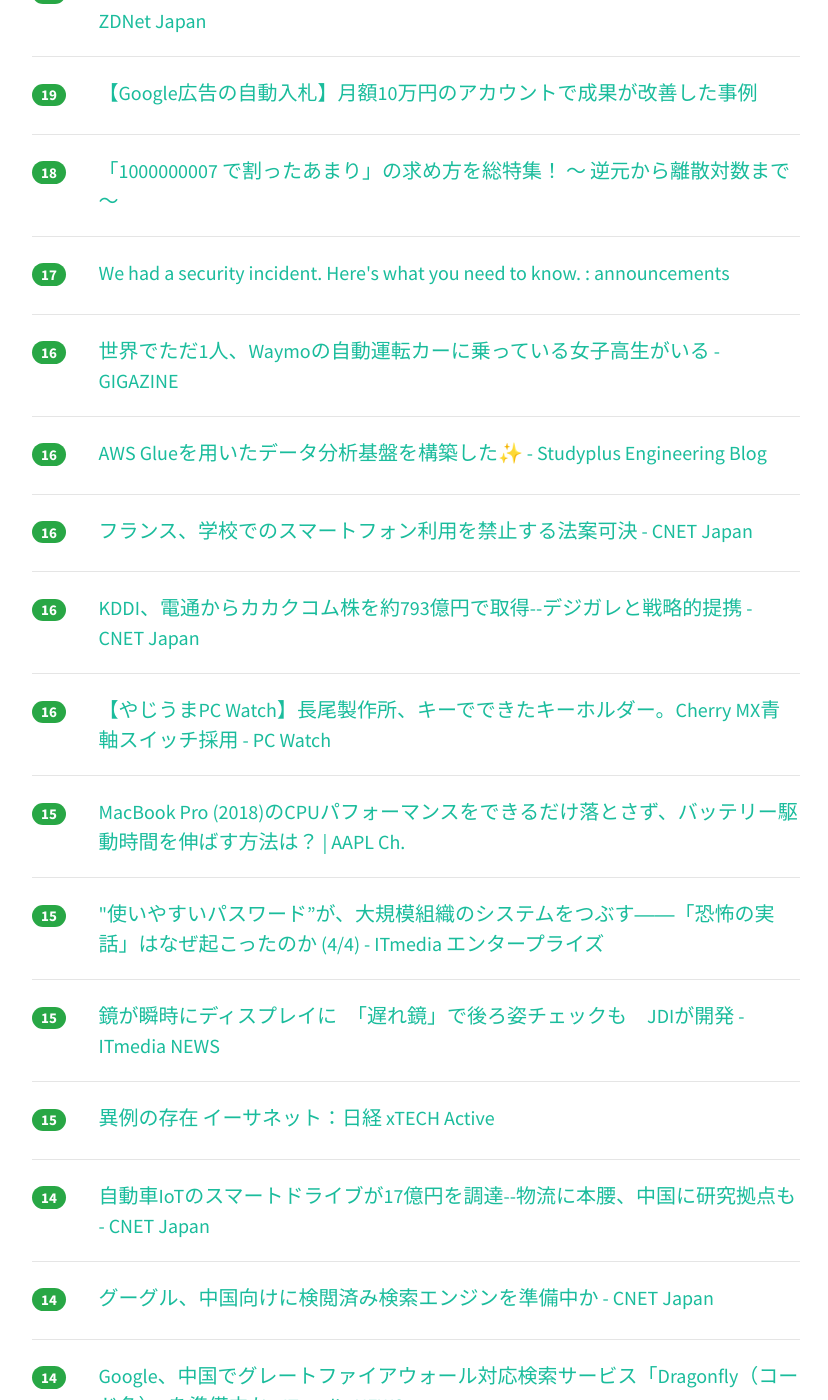
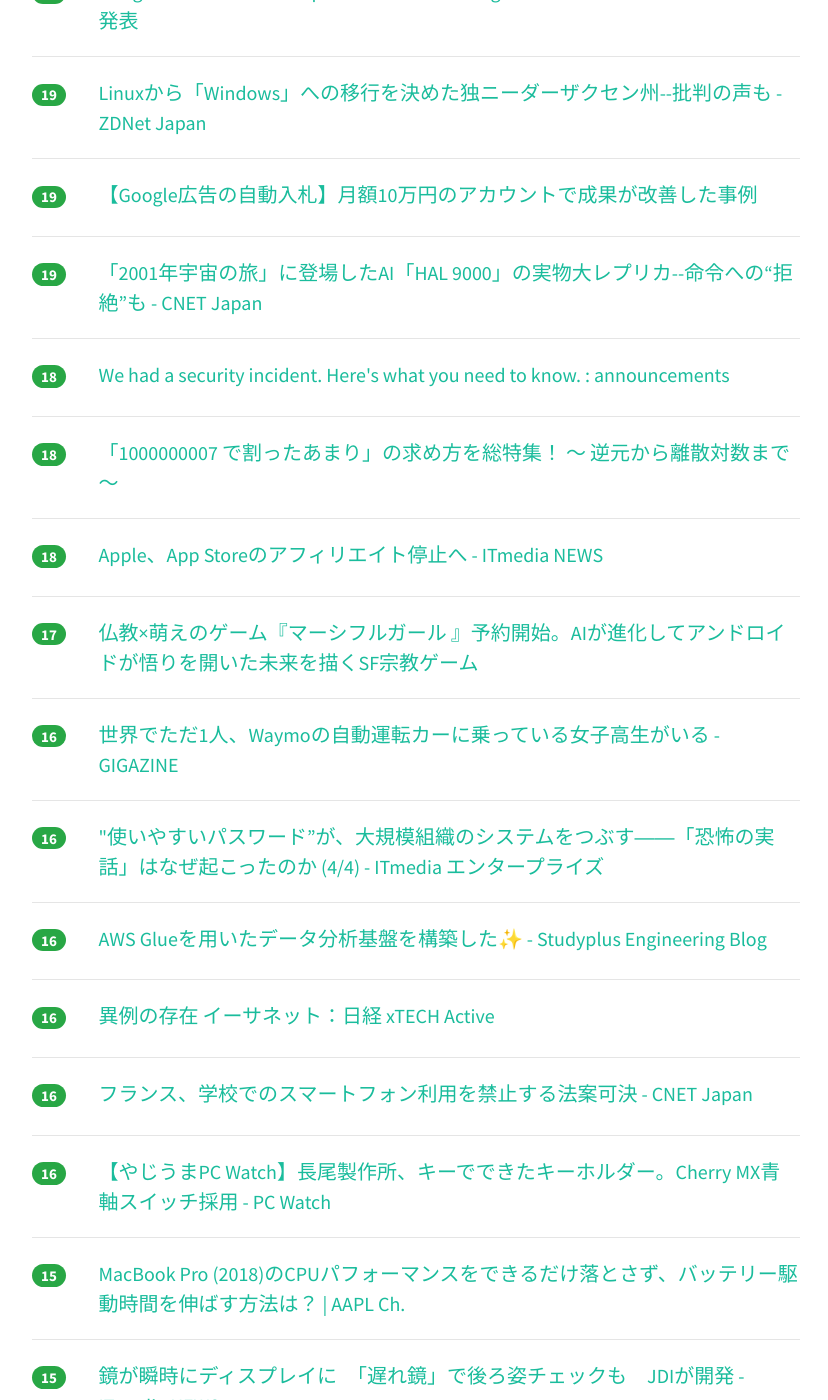
Before and after one commit to yatta47/hatena-matome-site, a Jekyll site: the page built from _posts/2018-08-02-hatena.md, in a window 1280 px wide and 1400 px high, scrolled down 3577 px. Shown: the whole window, without its empty margins (224-1052 px from the left). Built offline with Jekyll 4.4.1, drawn with Linux system fonts in a browser that asks for light colours; nearby versions of some CDN libraries; some of the changed text lies outside the part shown.

Commit message:
Updated 2018-08-02

```diff
--- a/_posts/2018-08-02-hatena.md
+++ b/_posts/2018-08-02-hatena.md
@@ -1,10 +1,10 @@
 ---
 layout: post
 title:  "2018-08-02 はてぶIT"
-date:   2018-08-02 18:01:21
+date:   2018-08-02 19:01:15
 tags: [it-hotentry]
 ---
-74 件のデータあり
+77 件のデータあり
 
 <hr><div class="row">
 <div class="col-1"><span class="badge badge-pill badge-success h2">201</span></div>
@@ -12,13 +12,18 @@ tags: [it-hotentry]
 </div>
 <hr>
 <div class="row">
-<div class="col-1"><span class="badge badge-pill badge-success h2">172</span></div>
+<div class="col-1"><span class="badge badge-pill badge-success h2">181</span></div>
 <div class="col-11"><a href='https://www.shoeisha.co.jp/book/detail/9784798155364' target='_blank'>技術者のための線形代数学 大学の基礎数学を本気で学ぶ（中井悦司）｜翔泳社の本</a></div>
 </div>
 <hr>
 <div class="row">
-<div class="col-1"><span class="badge badge-pill badge-success h2">164</span></div>
+<div class="col-1"><span class="badge badge-pill badge-success h2">173</span></div>
 <div class="col-11"><a href='https://techlife.cookpad.com/entry/2018/08/02/110000' target='_blank'>Chaos Engineering やっていく宣言 - クックパッド開発者ブログ</a></div>
+</div>
+<hr>
+<div class="row">
+<div class="col-1"><span class="badge badge-pill badge-success h2">127</span></div>
+<div class="col-11"><a href='https://type.jp/et/feature/8350' target='_blank'>及川卓也×日本マイクロソフト澤円が語る、エンジニアの成長に必要な条件「ぼんやり生きているオジサンたちは無視して構いません」 - エンジニアtype | 転職＠type</a></div>
 </div>
 <hr>
 <div class="row">
@@ -28,17 +33,22 @@ tags: [it-hotentry]
 <hr>
 <div class="row">
 <div class="col-1"><span class="badge badge-pill badge-success h2">98</span></div>
-<div class="col-11"><a href='https://type.jp/et/feature/8350' target='_blank'>及川卓也×日本マイクロソフト澤円が語る、エンジニアの成長に必要な条件「ぼんやり生きているオジサンたちは無視して構いません」 - エンジニアtype | 転職＠type</a></div>
-</div>
-<hr>
-<div class="row">
-<div class="col-1"><span class="badge badge-pill badge-success h2">95</span></div>
 <div class="col-11"><a href='https://note.mu/usagimaruma/n/n0c608c327e0c' target='_blank'>iOSにおける半モーダルビューの解釈｜usagimaru｜note</a></div>
 </div>
 <hr>
 <div class="row">
-<div class="col-1"><span class="badge badge-pill badge-success h2">84</span></div>
+<div class="col-1"><span class="badge badge-pill badge-success h2">86</span></div>
 <div class="col-11"><a href='https://qiita.com/monkeydaichan/items/299ba3c6b69c8f4c6c12' target='_blank'>[超簡単！]kubernetesでオートスケール</a></div>
+</div>
+<hr>
+<div class="row">
+<div class="col-1"><span class="badge badge-pill badge-success h2">57</span></div>
+<div class="col-11"><a href='https://gigazine.net/news/20180801-evolving-floorplans/' target='_blank'>遺伝的アルゴリズムを使って「学校の間取り」を考えたらどうなるのか？ - GIGAZINE</a></div>
+</div>
+<hr>
+<div class="row">
+<div class="col-1"><span class="badge badge-pill badge-success h2">51</span></div>
+<div class="col-11"><a href='https://blog.r3it.com/aws-appsync-20180406-9a24668328d1' target='_blank'>サーバーレスSPAのゲームルールを変える AWS AppSync – R3 Cloud Journey</a></div>
 </div>
 <hr>
 <div class="row">
@@ -47,22 +57,12 @@ tags: [it-hotentry]
 </div>
 <hr>
 <div class="row">
-<div class="col-1"><span class="badge badge-pill badge-success h2">49</span></div>
-<div class="col-11"><a href='https://blog.r3it.com/aws-appsync-20180406-9a24668328d1' target='_blank'>サーバーレスSPAのゲームルールを変える AWS AppSync – R3 Cloud Journey</a></div>
-</div>
-<hr>
-<div class="row">
-<div class="col-1"><span class="badge badge-pill badge-success h2">47</span></div>
-<div class="col-11"><a href='https://gigazine.net/news/20180801-evolving-floorplans/' target='_blank'>遺伝的アルゴリズムを使って「学校の間取り」を考えたらどうなるのか？ - GIGAZINE</a></div>
-</div>
-<hr>
-<div class="row">
-<div class="col-1"><span class="badge badge-pill badge-success h2">42</span></div>
+<div class="col-1"><span class="badge badge-pill badge-success h2">44</span></div>
 <div class="col-11"><a href='https://forest.watch.impress.co.jp/docs/news/1136124.html' target='_blank'>Windows 10の仮想デスクトップを強化する「SylphyHorn」が「April 2018 Update」に対応 - 窓の杜</a></div>
 </div>
 <hr>
 <div class="row">
-<div class="col-1"><span class="badge badge-pill badge-success h2">40</span></div>
+<div class="col-1"><span class="badge badge-pill badge-success h2">41</span></div>
 <div class="col-11"><a href='https://press.forkwell.com/entry/2018/08/02/090000' target='_blank'>「ロールモデルとしての意識を、強く持っています」古川陽介（リクルートテクノロジーズ）～Forkwellエンジニア成分研究所 - Forkwell Press</a></div>
 </div>
 <hr>
@@ -72,18 +72,23 @@ tags: [it-hotentry]
 </div>
 <hr>
 <div class="row">
+<div class="col-1"><span class="badge badge-pill badge-success h2">36</span></div>
+<div class="col-11"><a href='https://rocketnews24.com/2018/08/02/1097854/' target='_blank'>【ハァ？ システムの計算ミスだ!?】アマゾンで送料100万円。うっかり注文確定して破滅しかけた話 Byクーロン黒沢 | ロケットニュース24</a></div>
+</div>
+<hr>
+<div class="row">
+<div class="col-1"><span class="badge badge-pill badge-success h2">34</span></div>
+<div class="col-11"><a href='https://tech.plaid.co.jp/multiprocess-app-on-ios/' target='_blank'>絶対にアプリを死なせない！プロセス分離による堅牢なSDKの実現方法 | PLAID engineer blog</a></div>
+</div>
+<hr>
+<div class="row">
 <div class="col-1"><span class="badge badge-pill badge-success h2">33</span></div>
 <div class="col-11"><a href='https://japanese.engadget.com/2018/08/01/google-android-3/' target='_blank'>Google、Android端末に3つ以上の「ノッチ」を認めない方針 - Engadget 日本版</a></div>
 </div>
 <hr>
 <div class="row">
-<div class="col-1"><span class="badge badge-pill badge-success h2">33</span></div>
-<div class="col-11"><a href='https://tech.plaid.co.jp/multiprocess-app-on-ios/' target='_blank'>絶対にアプリを死なせない！プロセス分離による堅牢なSDKの実現方法 | PLAID engineer blog</a></div>
-</div>
-<hr>
-<div class="row">
 <div class="col-1"><span class="badge badge-pill badge-success h2">32</span></div>
-<div class="col-11"><a href='https://rocketnews24.com/2018/08/02/1097854/' target='_blank'>【ハァ？ システムの計算ミスだ!?】アマゾンで送料100万円。うっかり注文確定して破滅しかけた話 Byクーロン黒沢 | ロケットニュース24</a></div>
+<div class="col-11"><a href='https://japanese.engadget.com/2018/08/02/3d-vtuber-v/' target='_blank'>3Dキャラ作成がタダ、VTuberアプリ「Vカツ」公開　スマホ版も月内 - Engadget 日本版</a></div>
 </div>
 <hr>
 <div class="row">
@@ -92,13 +97,13 @@ tags: [it-hotentry]
 </div>
 <hr>
 <div class="row">
-<div class="col-1"><span class="badge badge-pill badge-success h2">30</span></div>
-<div class="col-11"><a href='https://note.theguild.jp/n/n56286ffe13d3' target='_blank'>メンバーに訊くTHE GUILDの今とこれから - Inside THE GUILD 後編｜THE GUILD</a></div>
+<div class="col-1"><span class="badge badge-pill badge-success h2">31</span></div>
+<div class="col-11"><a href='https://uxmilk.jp/73101' target='_blank'>実験調査：UXデザインパターンは守るべきか？ | UX MILK</a></div>
 </div>
 <hr>
 <div class="row">
 <div class="col-1"><span class="badge badge-pill badge-success h2">30</span></div>
-<div class="col-11"><a href='https://uxmilk.jp/73101' target='_blank'>実験調査：UXデザインパターンは守るべきか？ | UX MILK</a></div>
+<div class="col-11"><a href='https://note.theguild.jp/n/n56286ffe13d3' target='_blank'>メンバーに訊くTHE GUILDの今とこれから - Inside THE GUILD 後編｜THE GUILD</a></div>
 </div>
 <hr>
 <div class="row">
@@ -119,11 +124,6 @@ tags: [it-hotentry]
 <div class="row">
 <div class="col-1"><span class="badge badge-pill badge-success h2">29</span></div>
 <div class="col-11"><a href='https://tech.nikkeibp.co.jp/atcl/nxt/column/18/00372/072700036/' target='_blank'>避難指示は大量放流の5分前、生かせなかったホットライン | 日経 xTECH（クロステック）</a></div>
-</div>
-<hr>
-<div class="row">
-<div class="col-1"><span class="badge badge-pill badge-success h2">28</span></div>
-<div class="col-11"><a href='https://japanese.engadget.com/2018/08/02/3d-vtuber-v/' target='_blank'>3Dキャラ作成がタダ、VTuberアプリ「Vカツ」公開　スマホ版も月内 - Engadget 日本版</a></div>
 </div>
 <hr>
 <div class="row">
@@ -148,12 +148,27 @@ tags: [it-hotentry]
 <hr>
 <div class="row">
 <div class="col-1"><span class="badge badge-pill badge-success h2">23</span></div>
+<div class="col-11"><a href='https://coliss.com/articles/products/massive-summer-celebration-bundle.html' target='_blank'>これは絶対見逃せない！！13万円分の有料フォントやデザイン素材を『222円！』で購入できる超特大セールが開催</a></div>
+</div>
+<hr>
+<div class="row">
+<div class="col-1"><span class="badge badge-pill badge-success h2">23</span></div>
 <div class="col-11"><a href='http://www.itmedia.co.jp/news/articles/1808/02/news072.html' target='_blank'>ツイートのFacebookでの自動投稿が8月1日から無効に　Facebookの権限廃止で - ITmedia NEWS</a></div>
+</div>
+<hr>
+<div class="row">
+<div class="col-1"><span class="badge badge-pill badge-success h2">22</span></div>
+<div class="col-11"><a href='https://japan.cnet.com/article/35123476/' target='_blank'>KDDI、電通からカカクコム株を約793億円で取得--デジガレと戦略的提携 - CNET Japan</a></div>
 </div>
 <hr>
 <div class="row">
 <div class="col-1"><span class="badge badge-pill badge-success h2">21</span></div>
 <div class="col-11"><a href='https://dot.asahi.com/dot/2018072600045.html' target='_blank'>Googleをすべて信じていいのか？　時代遅れのサイトにならないための最新SEO思考法 (1/4) 〈dot.〉｜AERA dot. (アエラドット)</a></div>
+</div>
+<hr>
+<div class="row">
+<div class="col-1"><span class="badge badge-pill badge-success h2">21</span></div>
+<div class="col-11"><a href='http://www.atmarkit.co.jp/ait/articles/1808/01/news068.html' target='_blank'>米ライス大学の研究者、ディープラーニングを用いたコーディング支援システム「Bayou」を開発：Javaコード作成に役立つ - ＠IT</a></div>
 </div>
 <hr>
 <div class="row">
@@ -163,17 +178,7 @@ tags: [it-hotentry]
 <hr>
 <div class="row">
 <div class="col-1"><span class="badge badge-pill badge-success h2">20</span></div>
-<div class="col-11"><a href='http://www.atmarkit.co.jp/ait/articles/1808/01/news068.html' target='_blank'>米ライス大学の研究者、ディープラーニングを用いたコーディング支援システム「Bayou」を開発：Javaコード作成に役立つ - ＠IT</a></div>
-</div>
-<hr>
-<div class="row">
-<div class="col-1"><span class="badge badge-pill badge-success h2">20</span></div>
 <div class="col-11"><a href='https://cloudplatform-jp.googleblog.com/2018/08/100-plus-announcements-from-google-cloud-next-18.html' target='_blank'>Google Cloud Platform Japan 公式ブログ: Google Cloud Next '18 で行った 105 の発表</a></div>
-</div>
-<hr>
-<div class="row">
-<div class="col-1"><span class="badge badge-pill badge-success h2">20</span></div>
-<div class="col-11"><a href='https://coliss.com/articles/products/massive-summer-celebration-bundle.html' target='_blank'>これは絶対見逃せない！！13万円分の有料フォントやデザイン素材を『222円！』で購入できる超特大セールが開催</a></div>
 </div>
 <hr>
 <div class="row">
@@ -187,13 +192,28 @@ tags: [it-hotentry]
 </div>
 <hr>
 <div class="row">
+<div class="col-1"><span class="badge badge-pill badge-success h2">19</span></div>
+<div class="col-11"><a href='https://japan.cnet.com/article/35123470/' target='_blank'>「2001年宇宙の旅」に登場したAI「HAL 9000」の実物大レプリカ--命令への“拒絶”も - CNET Japan</a></div>
+</div>
+<hr>
+<div class="row">
+<div class="col-1"><span class="badge badge-pill badge-success h2">18</span></div>
+<div class="col-11"><a href='https://www.reddit.com/r/announcements/comments/93qnm5/we_had_a_security_incident_heres_what_you_need_to/' target='_blank'>We had a security incident. Here's what you need to know. : announcements</a></div>
+</div>
+<hr>
+<div class="row">
 <div class="col-1"><span class="badge badge-pill badge-success h2">18</span></div>
 <div class="col-11"><a href='https://qiita.com/drken/items/3b4fdf0a78e7a138cd9a' target='_blank'>「1000000007 で割ったあまり」の求め方を総特集！ 〜 逆元から離散対数まで 〜</a></div>
 </div>
 <hr>
 <div class="row">
+<div class="col-1"><span class="badge badge-pill badge-success h2">18</span></div>
+<div class="col-11"><a href='http://www.itmedia.co.jp/news/articles/1808/02/news091.html' target='_blank'>Apple、App Storeのアフィリエイト停止へ - ITmedia NEWS</a></div>
+</div>
+<hr>
+<div class="row">
 <div class="col-1"><span class="badge badge-pill badge-success h2">17</span></div>
-<div class="col-11"><a href='https://www.reddit.com/r/announcements/comments/93qnm5/we_had_a_security_incident_heres_what_you_need_to/' target='_blank'>We had a security incident. Here's what you need to know. : announcements</a></div>
+<div class="col-11"><a href='http://www.gamecast-blog.com/archives/65923757.html' target='_blank'>仏教×萌えのゲーム『マーシフルガール 』予約開始。AIが進化してアンドロイドが悟りを開いた未来を描くSF宗教ゲーム</a></div>
 </div>
 <hr>
 <div class="row">
@@ -203,17 +223,22 @@ tags: [it-hotentry]
 <hr>
 <div class="row">
 <div class="col-1"><span class="badge badge-pill badge-success h2">16</span></div>
+<div class="col-11"><a href='http://www.itmedia.co.jp/enterprise/articles/1808/01/news023_4.html' target='_blank'>"使いやすいパスワード”が、大規模組織のシステムをつぶす――「恐怖の実話」はなぜ起こったのか (4/4) - ITmedia エンタープライズ</a></div>
+</div>
+<hr>
+<div class="row">
+<div class="col-1"><span class="badge badge-pill badge-success h2">16</span></div>
 <div class="col-11"><a href='http://tech.studyplus.co.jp/entry/2018/08/02/111355' target='_blank'>AWS Glueを用いたデータ分析基盤を構築した✨ - Studyplus Engineering Blog</a></div>
 </div>
 <hr>
 <div class="row">
 <div class="col-1"><span class="badge badge-pill badge-success h2">16</span></div>
-<div class="col-11"><a href='https://japan.cnet.com/article/35123457/' target='_blank'>フランス、学校でのスマートフォン利用を禁止する法案可決 - CNET Japan</a></div>
+<div class="col-11"><a href='https://tech.nikkeibp.co.jp/it/atclact/active/17/052900289/' target='_blank'>異例の存在 イーサネット：日経 xTECH Active</a></div>
 </div>
 <hr>
 <div class="row">
 <div class="col-1"><span class="badge badge-pill badge-success h2">16</span></div>
-<div class="col-11"><a href='https://japan.cnet.com/article/35123476/' target='_blank'>KDDI、電通からカカクコム株を約793億円で取得--デジガレと戦略的提携 - CNET Japan</a></div>
+<div class="col-11"><a href='https://japan.cnet.com/article/35123457/' target='_blank'>フランス、学校でのスマートフォン利用を禁止する法案可決 - CNET Japan</a></div>
 </div>
 <hr>
 <div class="row">
@@ -228,17 +253,12 @@ tags: [it-hotentry]
 <hr>
 <div class="row">
 <div class="col-1"><span class="badge badge-pill badge-success h2">15</span></div>
-<div class="col-11"><a href='http://www.itmedia.co.jp/enterprise/articles/1808/01/news023_4.html' target='_blank'>"使いやすいパスワード”が、大規模組織のシステムをつぶす――「恐怖の実話」はなぜ起こったのか (4/4) - ITmedia エンタープライズ</a></div>
-</div>
-<hr>
-<div class="row">
-<div class="col-1"><span class="badge badge-pill badge-success h2">15</span></div>
 <div class="col-11"><a href='http://www.itmedia.co.jp/news/articles/1808/01/news092.html' target='_blank'>鏡が瞬時にディスプレイに　「遅れ鏡」で後ろ姿チェックも　JDIが開発 - ITmedia NEWS</a></div>
 </div>
 <hr>
 <div class="row">
 <div class="col-1"><span class="badge badge-pill badge-success h2">15</span></div>
-<div class="col-11"><a href='https://tech.nikkeibp.co.jp/it/atclact/active/17/052900289/' target='_blank'>異例の存在 イーサネット：日経 xTECH Active</a></div>
+<div class="col-11"><a href='https://qiita.com/zaramme/items/f6b825c9b72b8eb9502b' target='_blank'>アジャイル開発において「テストコードは当然」なのか？</a></div>
 </div>
 <hr>
 <div class="row">
@@ -257,18 +277,13 @@ tags: [it-hotentry]
 </div>
 <hr>
 <div class="row">
-<div class="col-1"><span class="badge badge-pill badge-success h2">14</span></div>
-<div class="col-11"><a href='http://www.gamecast-blog.com/archives/65923757.html' target='_blank'>仏教×萌えのゲーム『マーシフルガール 』予約開始。AIが進化してアンドロイドが悟りを開いた未来を描くSF宗教ゲーム</a></div>
-</div>
-<hr>
-<div class="row">
 <div class="col-1"><span class="badge badge-pill badge-success h2">13</span></div>
 <div class="col-11"><a href='https://gigazine.net/news/20180801-amazon-echo-spot/' target='_blank'>AIが声だけでなくディスプレイでもあらゆる情報を教えてくれるAmazonの最新スマートスピーカー「Amazon Echo Spot」レビュー - GIGAZINE</a></div>
 </div>
 <hr>
 <div class="row">
 <div class="col-1"><span class="badge badge-pill badge-success h2">13</span></div>
-<div class="col-11"><a href='https://japan.cnet.com/article/35123470/' target='_blank'>「2001年宇宙の旅」に登場したAI「HAL 9000」の実物大レプリカ--命令への“拒絶”も - CNET Japan</a></div>
+<div class="col-11"><a href='https://toyokeizai.net/articles/-/231388' target='_blank'>ブロックチェーンが創る｢GAFAと違う新世界｣ | インターネット | 東洋経済オンライン | 経済ニュースの新基準</a></div>
 </div>
 <hr>
 <div class="row">
@@ -284,16 +299,6 @@ tags: [it-hotentry]
 <div class="row">
 <div class="col-1"><span class="badge badge-pill badge-success h2">12</span></div>
 <div class="col-11"><a href='https://logmi.jp/303578' target='_blank'>AIで仕事がなくなる論のウソ　10～15年以内に起こる「すき間労働化」とはなにか - ログミー</a></div>
-</div>
-<hr>
-<div class="row">
-<div class="col-1"><span class="badge badge-pill badge-success h2">12</span></div>
-<div class="col-11"><a href='https://qiita.com/zaramme/items/f6b825c9b72b8eb9502b' target='_blank'>アジャイル開発において「テストコードは当然」なのか？</a></div>
-</div>
-<hr>
-<div class="row">
-<div class="col-1"><span class="badge badge-pill badge-success h2">11</span></div>
-<div class="col-11"><a href='https://toyokeizai.net/articles/-/231388' target='_blank'>ブロックチェーンが創る｢GAFAと違う新世界｣ | インターネット | 東洋経済オンライン | 経済ニュースの新基準</a></div>
 </div>
 <hr>
 <div class="row">
@@ -332,18 +337,23 @@ tags: [it-hotentry]
 </div>
 <hr>
 <div class="row">
+<div class="col-1"><span class="badge badge-pill badge-success h2">9</span></div>
+<div class="col-11"><a href='https://japanese.engadget.com/2018/08/02/2-3/' target='_blank'>ドコモ、「2年縛り」無料解約月を3か月間に延長　年度内に - Engadget 日本版</a></div>
+</div>
+<hr>
+<div class="row">
 <div class="col-1"><span class="badge badge-pill badge-success h2">8</span></div>
 <div class="col-11"><a href='https://tech.starttoday-tech.com/entry/learning_sets' target='_blank'>集合データを学習するモデルの紹介 - Start Today Technologies TECH BLOG</a></div>
 </div>
 <hr>
 <div class="row">
 <div class="col-1"><span class="badge badge-pill badge-success h2">8</span></div>
-<div class="col-11"><a href='http://www.itmedia.co.jp/news/articles/1808/02/news056.html' target='_blank'>redditに不正アクセス、二要素認証では守り切れず - ITmedia NEWS</a></div>
+<div class="col-11"><a href='https://iphone-mania.jp/news-220642/' target='_blank'>au、「2年縛り」「4年縛り」の見直しを発表！「4年縛り」は再加入条件を撤廃 - iPhone Mania</a></div>
 </div>
 <hr>
 <div class="row">
-<div class="col-1"><span class="badge badge-pill badge-success h2">7</span></div>
-<div class="col-11"><a href='https://iphone-mania.jp/news-220642/' target='_blank'>au、「2年縛り」「4年縛り」の見直しを発表！「4年縛り」は再加入条件を撤廃 - iPhone Mania</a></div>
+<div class="col-1"><span class="badge badge-pill badge-success h2">8</span></div>
+<div class="col-11"><a href='http://www.itmedia.co.jp/news/articles/1808/02/news056.html' target='_blank'>redditに不正アクセス、二要素認証では守り切れず - ITmedia NEWS</a></div>
 </div>
 <hr>
 <div class="row">
@@ -367,8 +377,13 @@ tags: [it-hotentry]
 </div>
 <hr>
 <div class="row">
-<div class="col-1"><span class="badge badge-pill badge-success h2">5</span></div>
+<div class="col-1"><span class="badge badge-pill badge-success h2">6</span></div>
 <div class="col-11"><a href='https://golangtokyo.connpass.com/event/96200/' target='_blank'>golang.tokyo #17 - connpass</a></div>
+</div>
+<hr>
+<div class="row">
+<div class="col-1"><span class="badge badge-pill badge-success h2">6</span></div>
+<div class="col-11"><a href='http://tech.connehito.com/entry/2018/08/02/162233' target='_blank'>Amazon Auroraの良さについてまとめてみた - コネヒト開発者ブログ</a></div>
 </div>
 <hr>
 <div class="row">
```
